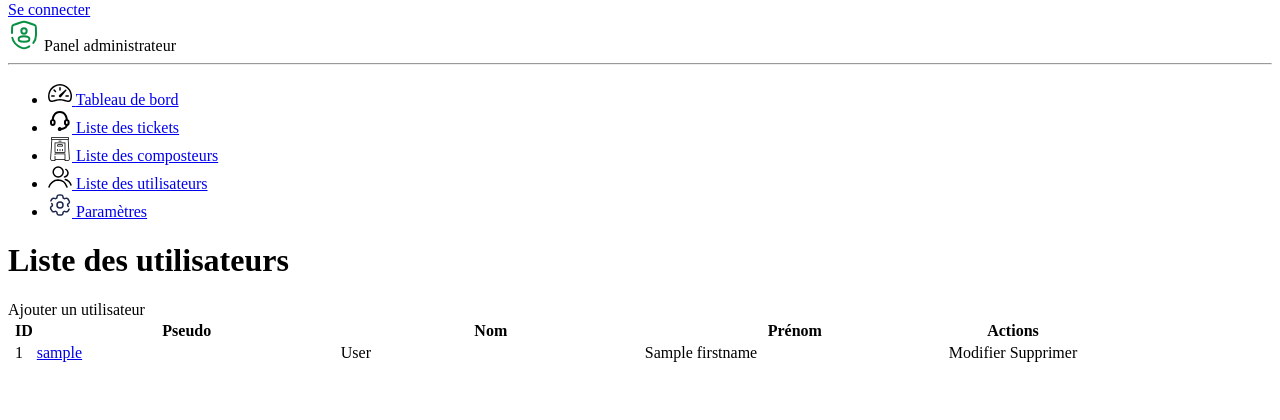
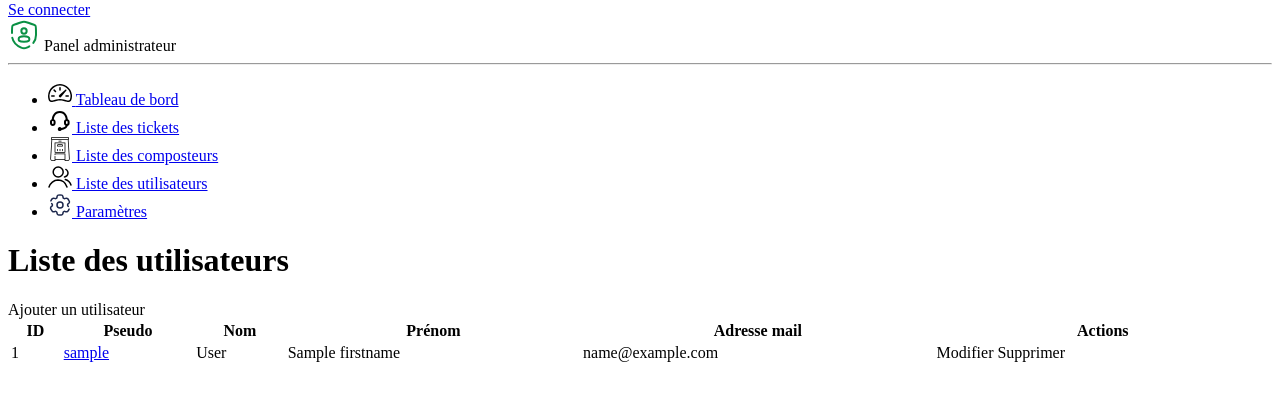
Before and after one commit to EwennV/-CompostMe, a Symfony app: template templates/admin_panel/users/list.html.twig in a window 1280 px wide. Shown: the part 409-829 px from the top of the page. Run offline with Twig, Linux system fonts and the light colour scheme; the template is opened without the code that fills it: most values are stand-ins (such as "Sample title", 1, 10 or a date in 2020); some libraries are stand-ins or nearby versions.

Commit message:
Réparation du responsive du tableau des utilisateurs - #35

```diff
--- a/src/Controller/AdminPanelController.php
+++ b/src/Controller/AdminPanelController.php
@@ -415,7 +415,7 @@ class AdminPanelController extends AbstractController
 
         $form->handleRequest($request);
 
-        if ($form->isSubmitted() and $form->isValid()) {
+        if ($form->isSubmitted() and $form->isValid() and $user !== $this->getUser()) {
             $entityManager->remove($user);
             $entityManager->flush();
 
--- a/templates/admin_panel/users/list.html.twig
+++ b/templates/admin_panel/users/list.html.twig
@@ -19,25 +19,25 @@
         </div>
         <div class="table-responsive">
             {% if users|length > 0 %}
-                <table class="table table-striped w-100" id="ticketTable">
+                <table class="table table-striped w-100" id="userTable" width="100%">
                     <thead>
                     <tr>
-                        <th></th>
                         <th scope="col" class="text-start">ID</th>
-                        <th scope="col" style="min-width: 300px;">Pseudo</th>
-                        <th scope="col" style="min-width: 300px;">Nom</th>
-                        <th scope="col" style="min-width: 300px;">Prénom</th>
+                        <th scope="col" >Pseudo</th>
+                        <th scope="col" >Nom</th>
+                        <th scope="col" >Prénom</th>
+                        <th scope="col">Adresse mail</th>
                         <th scope="col">Actions</th>
                     </tr>
                     </thead>
                     <tbody>
                     {% for user in users %}
                         <tr>
-                            <th></th>
                             <td>{{ user.id }}</td>
                             <td><a href="#" class="text-wrap">{{ user.username }}</a></td>
                             <td>{{ user.lastname }}</td>
                             <td>{{ user.firstname }}</td>
+                            <td>{{ user.email }}</td>
                             <td>
                                 <a
                                     class="btn btn-sm btn-warning"
@@ -47,6 +47,7 @@
                                 >
                                     Modifier
                                 </a>
+                                {% if user != app.user %}
                                     <a
                                         class="btn btn-sm btn-danger"
                                         data-modal-toggle="form"
@@ -55,6 +56,7 @@
                                     >
                                         Supprimer
                                     </a>
+                                {% endif %}
                             </td>
                         </tr>
                     {% endfor %}
@@ -70,7 +72,7 @@
         <link href="https://cdn.datatables.net/v/dt/jq-3.7.0/dt-2.0.3/r-3.0.1/datatables.min.css" rel="stylesheet">
         <script src="https://cdn.datatables.net/v/dt/jq-3.7.0/dt-2.0.3/r-3.0.1/datatables.min.js"></script>
         <script>
-            let table = new DataTable('#ticketTable', {
+            let table = new DataTable('#userTable', {
                 paging: true,
                 searching: true,
                 info: true,
@@ -81,19 +83,11 @@
                     url: 'https://cdn.datatables.net/plug-ins/9dcbecd42ad/i18n/French.json'
                 },
                 autoWidth: true,
-                responsive: {
-                    details: {
-                        type: 'column'
-                    }
-                },
+                responsive: true,
+                order: [1, 'asc'],
                 columnDefs: [
-                    {
-                        className: 'dtr-control',
-                        orderable: false,
-                        targets: 0
-                    }
-                ],
-                order: [1, 'asc']
+                    {width: '200px', targets: 5},
+                ]
             })
         </script>
 
```
Lines whose indentation alone changed are shown as unchanged.
